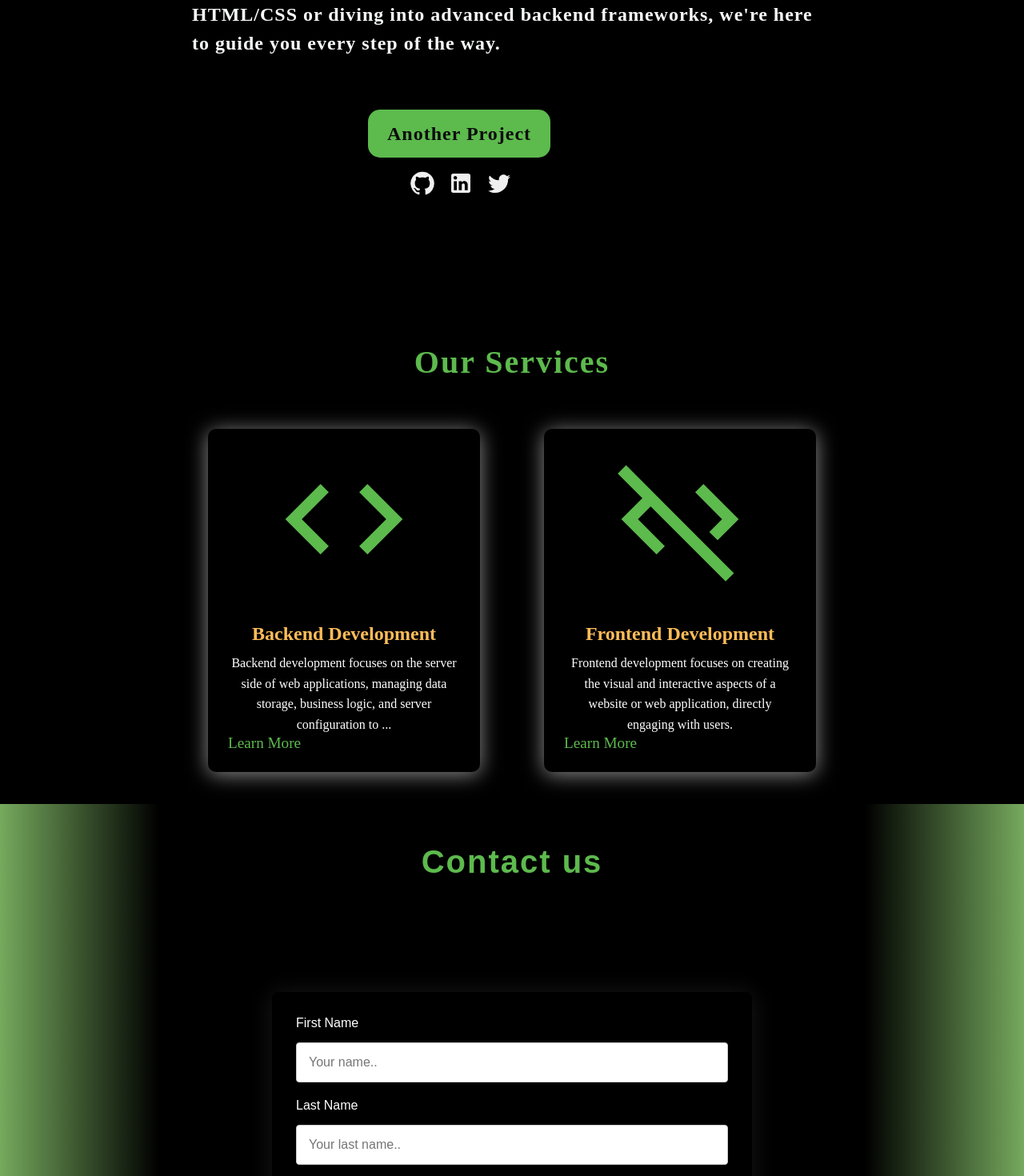
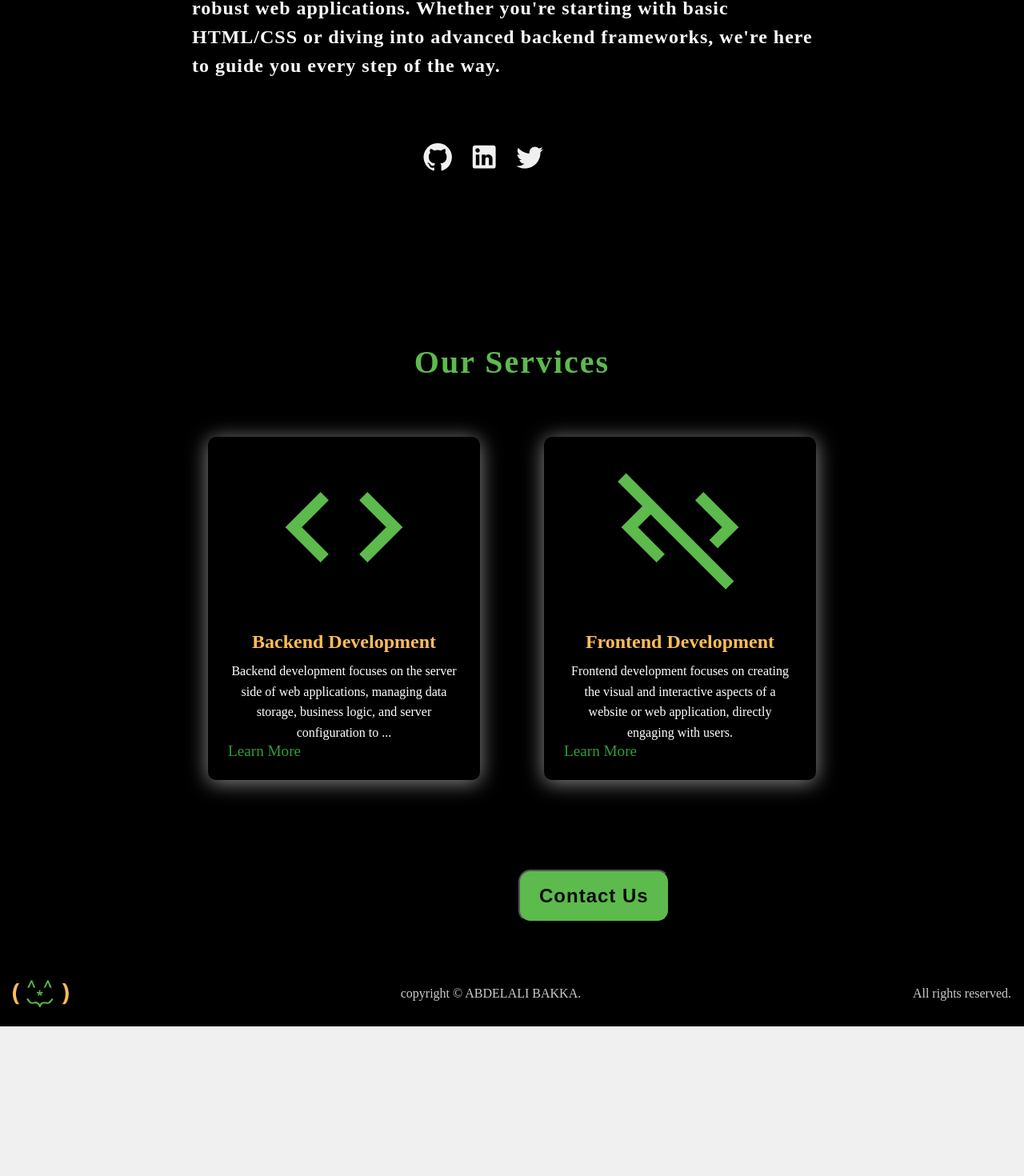
Before and after one commit to abdelalibakka/DivPortfolio, a React (Create React App) app in the folder portfolio/: page / in a window 1280 px wide. Shown: the part 371-1841 px from the top of the page at 80% size. After the commit the page ends 1654 px from the top, so only its background shows below. Built offline with nearby package versions, Linux system fonts and the light colour scheme.

Commit message:
Configured React Router to handle routing and component rendering based on different paths.

```diff
--- a/package.json
+++ b/package.json
@@ -8,6 +8,8 @@
     "test": "echo \"Error: no test specified\" && exit 1"
   },
   "dependencies": {
+    "@emailjs/browser": "^4.3.3",
+    "axios": "^1.7.2",
     "react": "^17.0.2",
     "react-dom": "^17.0.2"
   },
--- a/portfolio/src/components/App.js
+++ b/portfolio/src/components/App.js
@@ -11,20 +11,23 @@ import FrontendDevelopment from './FrontendDevelopment';
 function App() {
     return (
         <Router>
-            <Header />
-            <Main />
-            <Services />
-
             <Routes>
-
-                <Route path="/main" element={<Main />} />
+                <Route path="/" element={<><Header /><Main /><Services /><Footer /></>} />
                 <Route path="/services" element={<Services />} />
                 <Route path="/backend-development" element={<BackendDevelopment />} />
                 <Route path="/frontend-development" element={<FrontendDevelopment />} />
                 <Route path="/contact" element={<Contact />} />
+                <Route
+                    path="/header-contact-footer"
+                    element={
+                        <>
+                            <Header />
+                            <Contact />
+                            <Footer />
+                        </>
+                    }
+                />
             </Routes>
-            <Contact />
-            <Footer />
         </Router>
     );
 }
--- a/portfolio/src/components/FrontendDevelopment.js
+++ b/portfolio/src/components/FrontendDevelopment.js
@@ -1,10 +1,31 @@
-import React from 'react';
+import React, { useEffect, useState } from 'react';
+import axios from 'axios';
 
 function FrontendDevelopment() {
+    const [data, setData] = useState([]);
+
+
+    useEffect(() => {
+        axios.get('https://66870bc783c983911b046a75.mockapi.io/api/v1/frontend')
+            .then(response => {
+                setData(response.data);
+            })
+            .catch(error => {
+                console.error('Error fetching data:', error);
+            });
+    }, []);
+
     return (
-        <div className='Frontend' >
-            <span className='titlefront'>Frontend Development</span>
+        <div>
 
+            <ul>
+                {data.map(item => (
+                    <li key={item.id}>
+                        <h2>{item.title}</h2>
+                        <p>{item.description}</p>
+                    </li>
+                ))}
+            </ul>
         </div>
     );
 }
--- a/portfolio/src/components/Main.js
+++ b/portfolio/src/components/Main.js
@@ -5,25 +5,27 @@ import LinkedInIcon from '@mui/icons-material/LinkedIn';
 import TwitterIcon from '@mui/icons-material/Twitter';
 
 const Main = () => {
+  const handleOpenContact = () => {
+    window.open('/contact', '_blank');
+  };
+
   return (
     <section className="main">
       <div>
         <span className="present">Hello, it's my team.</span>
         <h2 className="parg">
-        Welcome to our programming tutorial site, where we specialize in both backend and frontend development. As dedicated developers, we craft engaging tutorials and resources to enhance your skills in building robust web applications. Whether you're starting with basic HTML/CSS or diving into advanced backend frameworks, we're here to guide you every step of the way.
+          Welcome to our programming tutorial site, where we specialize in both backend and frontend development. As dedicated developers, we craft engaging tutorials and resources to enhance your skills in building robust web applications. Whether you're starting with basic HTML/CSS or diving into advanced backend frameworks, we're here to guide you every step of the way.
         </h2>
-        <a href="#" className="bottun" target="_blank">Another Project</a>
-           <div className="icon1" >
-           <a href="https://github.com/abdelalibakka" target="_blank" rel="noopener noreferrer">
-           <GitHubIcon className="firsticon"style={{ fontSize: "2em"}}/>
+
+        <div className="icon1">
+          <a href="https://github.com/your-github-username" target="_blank" rel="noopener noreferrer">
+            <GitHubIcon className="firsticon" style={{ fontSize: "2em" }} />
           </a>
-
-
           <a href="https://www.linkedin.com/in/your-linkedin-username" target="_blank" rel="noopener noreferrer">
-              <LinkedInIcon className='secondicon' style={{ fontSize: "2em" }}/>
-              </a>
-              <TwitterIcon style={{ fontSize: "2em" }}/>
-           </div>
+            <LinkedInIcon className="secondicon" style={{ fontSize: "2em" }} />
+          </a>
+          <TwitterIcon style={{ fontSize: "2em" }} />
+        </div>
       </div>
     </section>
   );
--- a/portfolio/src/components/Services.js
+++ b/portfolio/src/components/Services.js
@@ -1,16 +1,24 @@
 import React from 'react';
+import { useNavigate } from 'react-router-dom';
 import { Link } from 'react-router-dom';
 import CodeOffIcon from '@mui/icons-material/CodeOff';
 import CodeIcon from '@mui/icons-material/Code';
+import './Style.css';
 
 function Services() {
+    const navigate = useNavigate();
+
+    const handleOpenContact = () => {
+        navigate('/header-contact-footer');
+    };
+
     return (
         <section className="cards" id="OurServices">
             <h2 className="title">Our Services</h2>
             <div className="content">
                 <div className="card">
                     <div className="icon">
-                        <CodeIcon  style={{ fontSize: "1em" }}/>
+                        <CodeIcon style={{ fontSize: "1em" }}/>
                     </div>
                     <div className="info">
                         <h3>Backend Development</h3>
@@ -25,10 +33,11 @@ function Services() {
                     <div className="info">
                         <h3>Frontend Development</h3>
                         <p>Frontend development focuses on creating the visual and interactive aspects of a website or web application, directly engaging with users.</p>
-                        <Link  to="/frontend-development" className='link' >Learn More</Link>
+                         <Link  to="/frontend-development" className='link' >Learn More</Link>
                     </div>
                 </div>
             </div>
+            <button onClick={handleOpenContact} className="button">Contact Us</button>
         </section>
     );
 }
--- a/portfolio/src/components/Style.css
+++ b/portfolio/src/components/Style.css
@@ -89,30 +89,14 @@ header
 
   }
 
-  .bottun {
-    color: #0c0c0c;
-    text-decoration: none;
-    background-color: #5DBA4D;
-    display: inline-block;
-    border-radius: 15px;
-    padding: 0.7em 1em;
-    font-size: 1.5em;
-    font-weight: 800;
-    letter-spacing: 1px;
-    margin-top: 65px;
-    margin-left: 220px;
-    transition: 0.5s ease;
-  }
-  .bottun:hover {
-    background-color: #FFBD59;
-    transform: scale(1.1);
-  }
+
   .icon1
   {
     color: #f0f0f0;
     transition: color 0.3s ease;
-    margin-left:17em;
-    margin-top: 1em;
+    margin-left:15em;
+    margin-top: 4em;
+    font-size: 1.2em;
   }
   a .firsticon{
     margin-right: 0.5em;
@@ -149,6 +133,7 @@ header
 
 .cards{
   background-color: #000000;
+  margin-top: -2.5em;
 }
 
 
@@ -216,11 +201,33 @@ div .icon{
 .link {
   text-decoration: none;
   font-size: 1.2rem;
-  color: #5dba4d;
+  color: #2f9c3a;
+  background-color: #000000;
 
 }
 .link:hover{
   color: #619361;
+}
+
+.button {
+  color: #0c0c0c;
+  text-decoration: none;
+  background-color: #5DBA4D;
+  display: inline-block;
+  border-radius: 15px;
+  padding: 0.7em 1em;
+  font-size: 1.5em;
+  font-weight: 800;
+  margin-left: 27em;
+  margin-top:  3em;
+  margin-bottom: 2em;
+  letter-spacing: 1px;
+  transition: 0.5s ease;
+
+}
+.button:hover {
+  background-color: #528d66; /* Darker shade of Bootstrap primary color */
+    transform: translateY(-2px);
 }
 
 /* for form */
@@ -233,7 +240,6 @@ div .icon{
 
 .contacts1 {
 
-  padding: 20px;
   border-radius: 10px;
 }
 
@@ -257,7 +263,8 @@ div .icon{
 .title {
   text-align: center;
   font-size: 2.5em;
-  margin-bottom: 20px;
+  margin-top:1em;
+
   color: #5DBA4D;
 
 }
@@ -265,7 +272,7 @@ div .icon{
 /* Container styles */
 .contacts1 .container {
   max-width: 600px;
-  margin: 100px auto;
+  margin: -11px auto;
   background-color: #000000;
   padding: 30px;
   box-shadow: 0 2px 30px rgba(255, 255, 255, 0.1);
```
Also changed, not shown: portfolio/public/Manifest.json (added), 1 other file (tests, documents, lock files or other folders).
